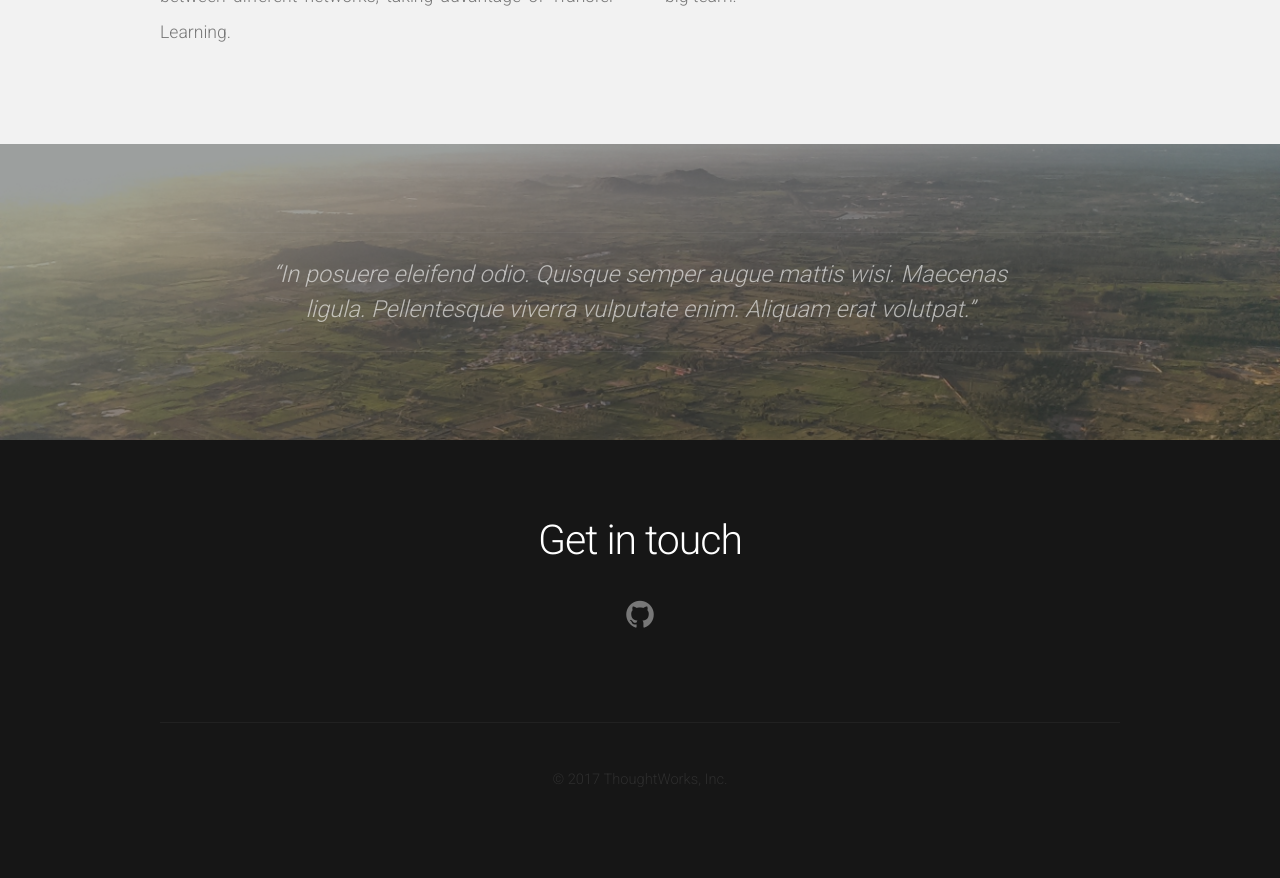
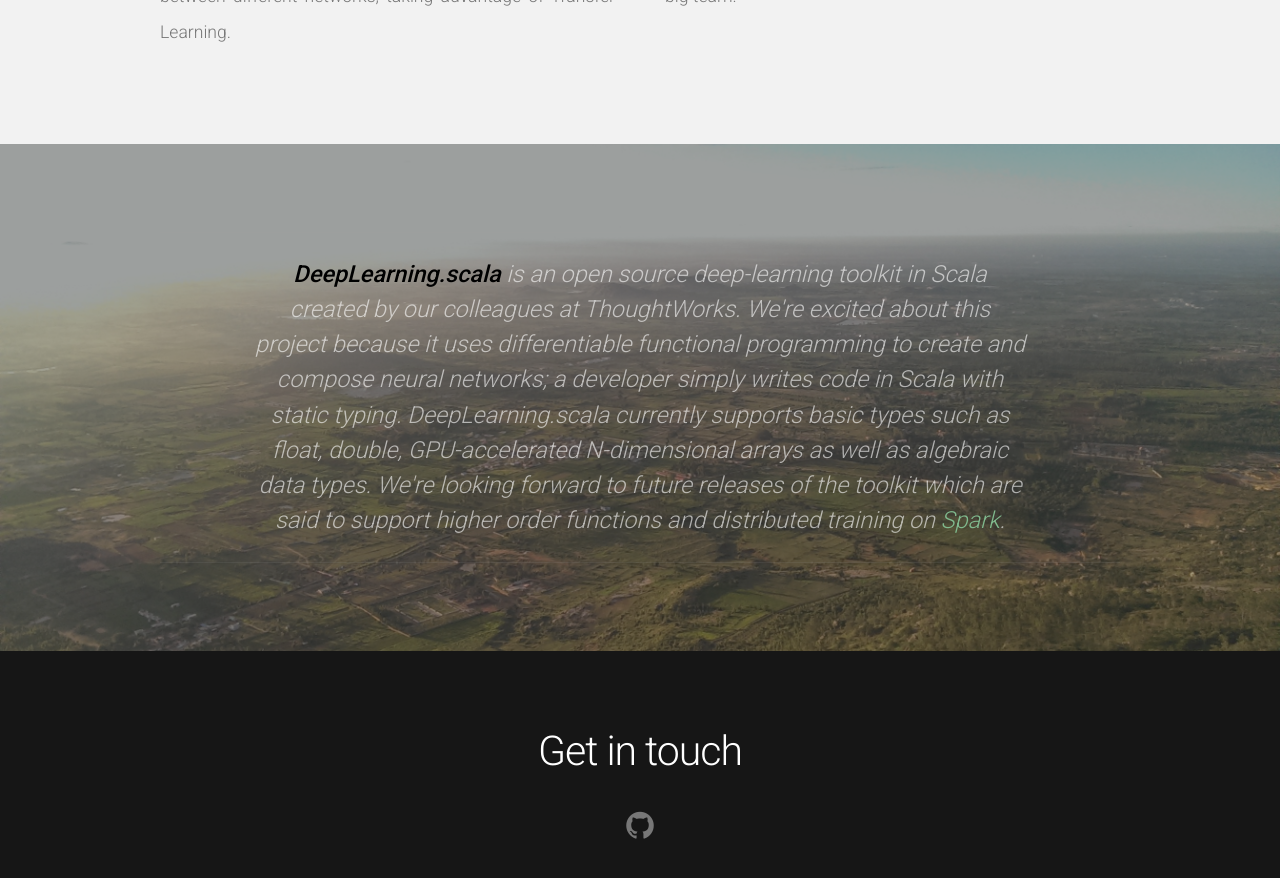
Before and after one commit to ThoughtWorksInc/DeepLearning.scala, a Jekyll site: the page built from index.html, in a window 1280 px wide and 900 px high, scrolled down 1677 px. Shown: the top 878 px of the window. Built offline with Jekyll 4.4.1, drawn with Linux system fonts in a browser that asks for light colours; nearby versions of some CDN libraries; comment, search, counter and statistics services are not loaded; before the commit the page ends 2514 px from its top, so only the background shows below that.

Commit message:
Update default.html

```diff
--- a/_layouts/default.html
+++ b/_layouts/default.html
@@ -55,7 +55,7 @@
 	<div id="tweet">
 		<div class="container">
 			<section>
-				<blockquote>&ldquo;In posuere eleifend odio. Quisque semper augue mattis wisi. Maecenas ligula. Pellentesque viverra vulputate enim. Aliquam erat volutpat.&rdquo;</blockquote>
+				<blockquote style="quotes:“ ”"><strong>DeepLearning.scala</strong> is an open source deep-learning toolkit in Scala created by our colleagues at ThoughtWorks. We're excited about this project because it uses differentiable functional programming to create and compose neural networks; a developer simply writes code in Scala with static typing. DeepLearning.scala currently supports basic types such as float, double, GPU-accelerated N-dimensional arrays as well as algebraic data types. We're looking forward to future releases of the toolkit which are said to support higher order functions and distributed training on <a href="/radar/platforms/apache-spark">Spark</a>.</blockquote>
 			</section>
 		</div>
 	</div>
```
